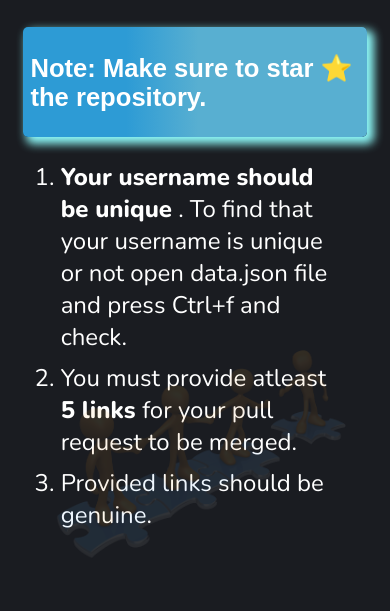
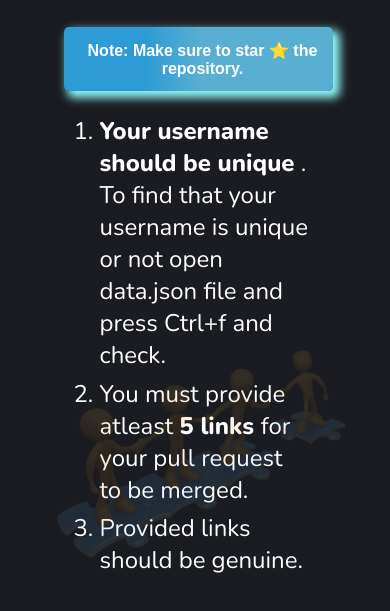
Before and after one commit to vijayyprajapati/Share-Your-Bookmarks, a plain HTML site: page contribution.html in a window 390 px wide. Shown: the part 169-780 px from the top of the page. Drawn offline with nearby package versions, Linux system fonts and the light colour scheme.

Commit message:
Design of Contribution Guidelines page + Responsive

```diff
--- a/contribution.css
+++ b/contribution.css
@@ -6,8 +6,8 @@ body{
     display: flex;
     justify-content: center;
     align-items: center;
-    height: 100%;
-    width: 100%;
+    /* height: 100%;
+    width: 100%; */
     margin-top: 30px;
     font-size: 1.4rem;
     font-family: 'Bebas Neue', cursive;
@@ -17,7 +17,7 @@ body{
 .container .content p {
     font-size: 1.6rem;
     font-weight: bold;
-    width: 80%;
+    width: 50%;
     position: absolute;
     left: 5%;
     border-radius: 5px;
@@ -28,12 +28,15 @@ body{
 .points{
     position: relative;
     top: 80%;
+    font-size: 1.5rem;
+    width: 70%;
+     left: 12%;
 }
 #note{
     font-size: 1.6rem;
     font-weight: bold;
-    width: 90%;
-    left: 4%;
+    width: 70%;
+    left: 15%;
     border-radius: 5px;
     background: linear-gradient(90deg, rgba(45,155,213,1) 30%, rgba(88,175,209,1) 51%, rgba(88,175,209,1) 59%);
     position: relative;
@@ -43,14 +46,10 @@ body{
     padding-bottom: 0.025%;
     font-family: 'Anton', sans-serif;
     box-shadow: 5px 5px 10px 2px #8efafa;
+    text-align: center;
 
 }
-.points{
-    font-size: 1.5rem;
-    position: relative;
-    width: 90%;
-     left: 1%;
-}
+
 .points li{
     margin: 3%;
     font-family: 'Nunito', sans-serif;
@@ -58,8 +57,16 @@ body{
 img{
     width: 30rem;
     position: absolute;
-    left: 60%;
+    left: 55%;
     top: 50%;
+}
+.content{
+    display: flex;
+    flex-direction: column;
+    flex-wrap: wrap;
+    align-content: flex-start;
+    align-items: flex-start;
+    justify-content: flex-start;
 }
 @media(max-width:850px){
     img{
@@ -72,4 +79,11 @@ img{
     .container{
         text-align: center;
     }
+    #note{
+        height: 4rem;
+        font-size: 1rem;
+        display: flex;
+        align-content: center;
+        flex-wrap: wrap;
+    }
 }
```
